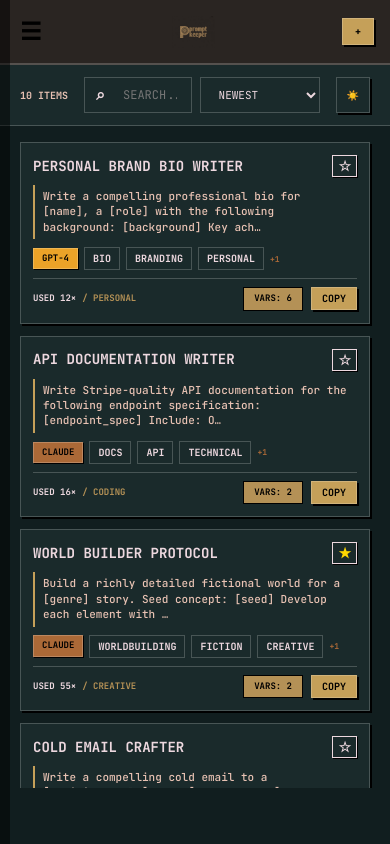
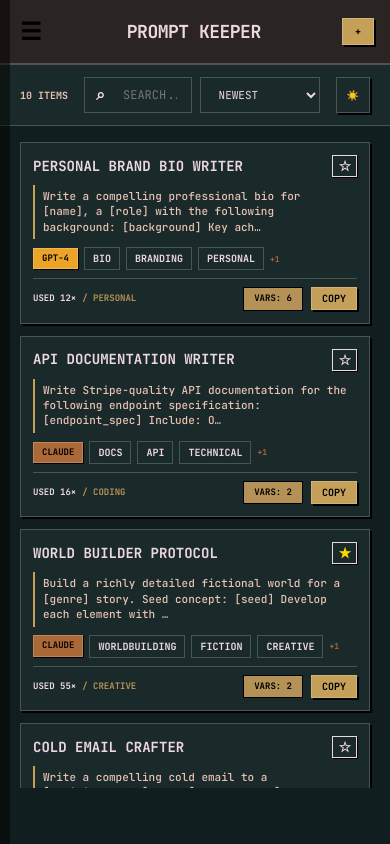
Before and after one commit to adnan911/promptKeeper, a React (Vite) app: page / in a window 390 px wide. Built offline with nearby package versions, Linux system fonts and the light colour scheme; a web font is replaced by a local one.

Commit message:
Replaced mobile header logo with text Prompt Keeper

```diff
--- a/src/App.jsx
+++ b/src/App.jsx
@@ -274,9 +274,7 @@ export default function App() {
         {/* Mobile Header */}
         <div className="mobile-header" style={{ background: '#2a2522' }}>
           <button onClick={() => setSidebarOpen(true)} style={{ background: 'none', border: 'none', fontSize: 24, padding: 4 }}>☰</button>
-          <div style={{ height: 32, display: 'flex', alignItems: 'center' }}>
-            <img src={logo} alt="Logo" style={{ height: '100%' }} />
-          </div>
+          <div className="ft" style={{ fontSize: 18, fontWeight: 900, color: 'var(--text)', letterSpacing: -0.5 }}>PROMPT KEEPER</div>
           <button className="btn btn-sm btn-c" onClick={openNew}>+</button>
         </div>
 
```
